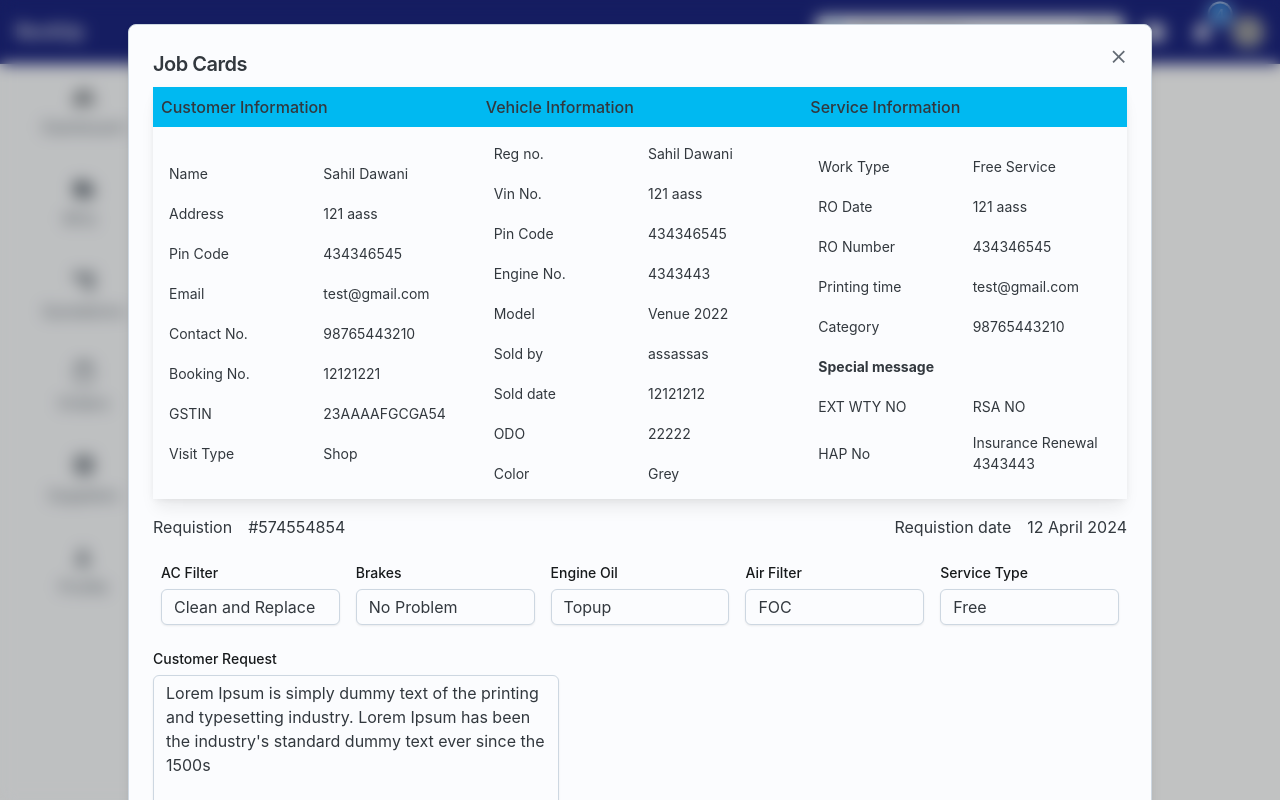
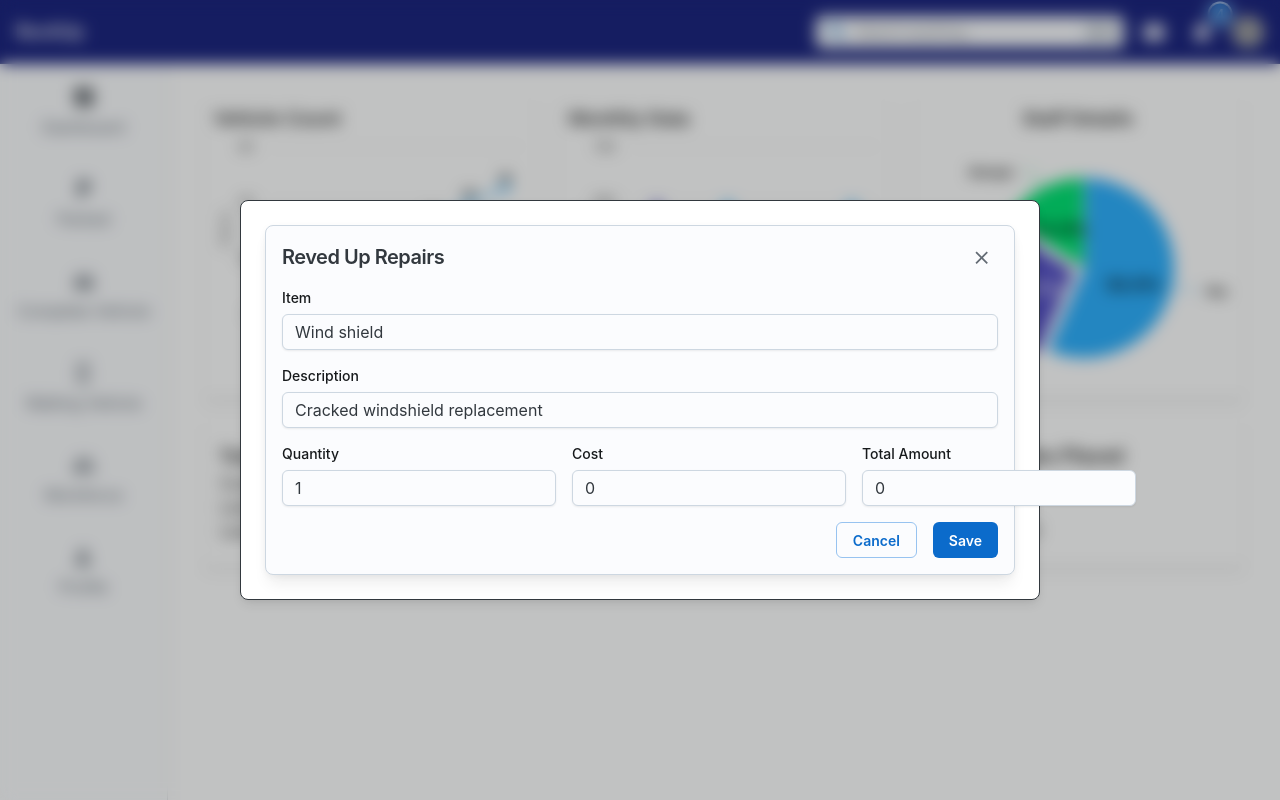
Before and after one commit to Mo-azam-khan/revitup-ui, a Next.js app: page / in a window 1280 px wide. Built offline with nearby package versions, Linux system fonts and the light colour scheme; grey boxes are pictures that could not be loaded.

Commit message:
Reved up repairs

```diff
--- /dev/null
+++ b/modules/quotation/RevedUpRepairs.tsx
@@ -0,0 +1,117 @@
+import {
+  Box,
+  FormControl,
+  FormLabel,
+  Input,
+  Modal,
+  ModalClose,
+  ModalDialog,
+  ModalOverflow,
+  Sheet,
+  Stack,
+  Typography,
+  Button,
+} from "@mui/joy";
+import React, { useState, useEffect } from "react";
+
+const RevedUpRepairs = () => {
+  const [open, setOpen] = useState(true);
+  const [quantity, setQuantity] = useState(1);
+  const [cost, setCost] = useState(0);
+  const [totalAmount, setTotalAmount] = useState(0);
+
+  useEffect(() => {
+    setTotalAmount(quantity * cost);
+  }, [quantity, cost]);
+
+  return (
+    <Modal
+      aria-labelledby="modal-title"
+      aria-describedby="modal-desc"
+      open={open}
+      onClose={() => setOpen(false)}
+      sx={{ display: "flex", justifyContent: "center", alignItems: "center" }}
+    >
+      <ModalOverflow>
+        <ModalDialog
+          sx={{
+            background: "white",
+            p: 3,
+            border: 1,
+            borderColor: "grey.300",
+            boxShadow: 3,
+            width: "80vw",
+            maxWidth: "800px",
+          }}
+        >
+          <Sheet
+            variant="outlined"
+            sx={{
+              borderRadius: "md",
+              p: 2,
+              boxShadow: "lg",
+            }}
+          >
+            <ModalClose variant="plain" sx={{ m: 1 }} />
+            <Typography
+              component="h2"
+              id="modal-title"
+              level="h4"
+              textColor="inherit"
+              fontWeight="lg"
+              mb={2}
+            >
+              Reved Up Repairs
+            </Typography>
+
+            <FormControl sx={{ mb: 2 }}>
+              <FormLabel>Item</FormLabel>
+              <Input defaultValue="Wind shield" />
+            </FormControl>
+
+            <FormControl sx={{ mb: 2 }}>
+              <FormLabel>Description</FormLabel>
+              <Input defaultValue="Cracked windshield replacement" />
+            </FormControl>
+
+            <Stack direction="row" spacing={2} sx={{ mb: 2 }}>
+              <FormControl sx={{ flex: 1 }}>
+                <FormLabel>Quantity</FormLabel>
+                <Input
+                  type="number"
+                  value={quantity}
+                  onChange={(e) => setQuantity(Number(e.target.value))}
+                />
+              </FormControl>
+
+              <FormControl sx={{ flex: 1 }}>
+                <FormLabel>Cost</FormLabel>
+                <Input
+                  type="number"
+                  value={cost}
+                  onChange={(e) => setCost(Number(e.target.value))}
+                />
+              </FormControl>
+
+              <FormControl sx={{ flex: 1 }}>
+                <FormLabel>Total Amount</FormLabel>
+                <Input type="number" value={totalAmount} readOnly />
+              </FormControl>
+            </Stack>
+
+            <Stack direction="row" spacing={2} justifyContent="flex-end">
+              <Button variant="outlined" onClick={() => setOpen(false)}>
+                Cancel
+              </Button>
+              <Button variant="solid" onClick={() => setOpen(false)}>
+                Save
+              </Button>
+            </Stack>
+          </Sheet>
+        </ModalDialog>
+      </ModalOverflow>
+    </Modal>
+  );
+};
+
+export default RevedUpRepairs;
--- a/pages/index.tsx
+++ b/pages/index.tsx
@@ -13,6 +13,7 @@ import Head from "next/head";
 import React from "react";
 import DashboardSidebar from "@/modules/dashboard/DashboardSidebar";
 import DashboardMain from "@/modules/dashboard/DashboardMain";
+import RevedUpRepairs from "@/modules/quotation/RevedUpRepairs";
 
 export default function Home() {
   const [drawerOpen, setDrawerOpen] = React.useState<Boolean>(false);
@@ -37,11 +38,14 @@ export default function Home() {
             <Appbar />
           </Layout.Header>
           <Layout.SideNav>
-            <Navigation />
+            {/* <Navigation /> */}
+            <DashboardSidebar/>
           </Layout.SideNav>
           <Layout.Main>
              {/* <Profile />  */}
-             <Quotation />
+             {/* <Quotation /> */}
+             <RevedUpRepairs/>
+             <DashboardMain/>
           </Layout.Main>
         </Layout.Root>
            {/* Comment  the Layout.Root to see other pages -end  */}
```
